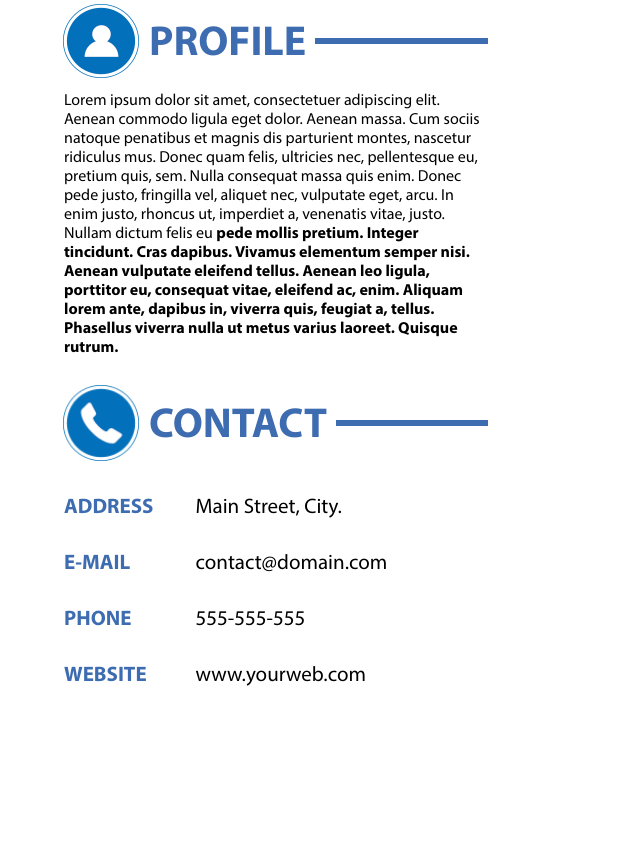
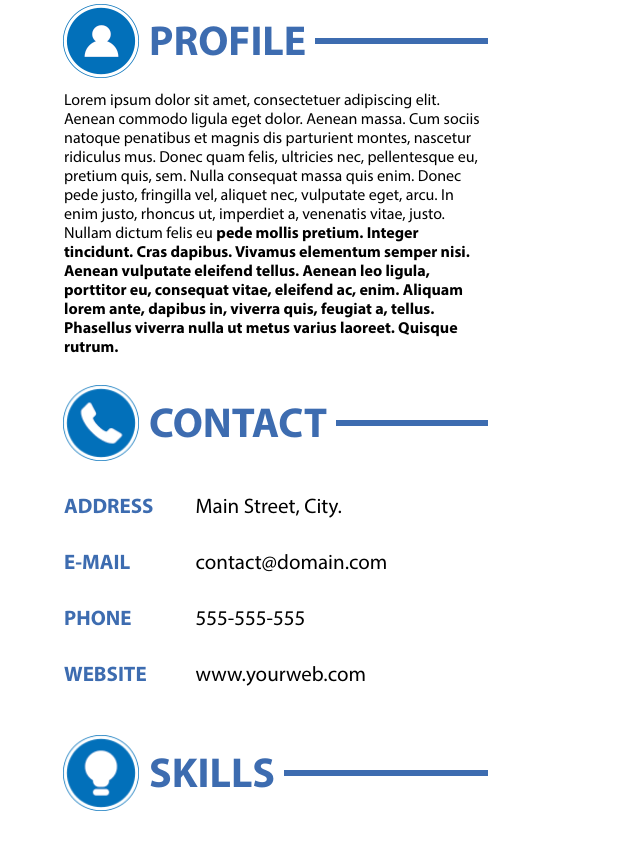
Before and after one commit to MorganaLF/portfolio, a website built with webpack: page src/index.pug in a window 1280 px wide. Shown: the part 587-1436 px from the top of the page, without its empty margins (0-640 px from the left). Before the commit the page ends 1384 px from the top, so only its background shows below. Built offline with nearby package versions, Linux system fonts and the light colour scheme; files whose address does not match are found by name.

Commit message:
Верстка блока Skills

```diff
--- a/src/column/column_size_4.pug
+++ b/src/column/column_size_4.pug
@@ -2,3 +2,4 @@
     include personal-data/personal-data
     include profile/profile
     include contact/contact
+    include skills/skills
--- a/src/column/contact/contact.styl
+++ b/src/column/contact/contact.styl
@@ -1,4 +1,5 @@
 .contact
+  padding-bottom: 16px
   &__list
     padding: 34px 0 0 4px
     &--row
--- /dev/null
+++ b/src/column/skills/skills.pug
@@ -0,0 +1,3 @@
+section.skills
+    include ../subtitle-group/subtitle-group
+    +title('skills')(class="subtitle-group__icon_skills")
--- a/src/column/subtitle-group/subtitle-group.styl
+++ b/src/column/subtitle-group/subtitle-group.styl
@@ -15,6 +15,8 @@
       background-image: url("/images/PROFILE_ICON.png")
     &_phone
       background-image: url("/images/Phone_Icon.png")
+    &_skills
+      background-image: url("/images/SKILLS_ICON.png")
     &:before
       content: ''
       padding-top: 100%
--- a/src/stylus/main.styl
+++ b/src/stylus/main.styl
@@ -5,3 +5,4 @@
 @import "../column/subtitle-group"
 @import "../column/profile"
 @import "../column/contact"
+@import "../column/skills"
```
Also changed, not shown: src/column/skills/skills.styl (added).
